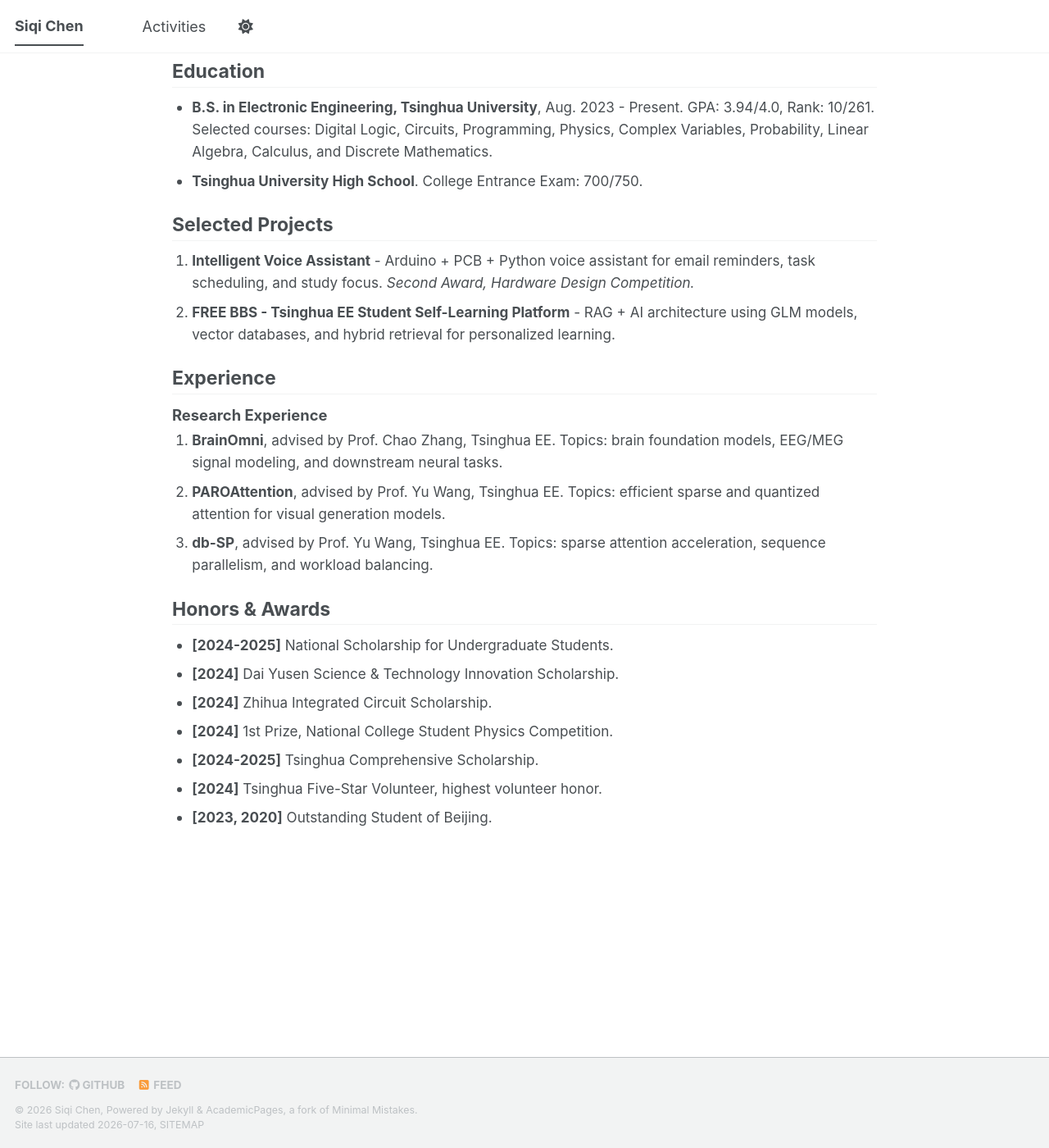
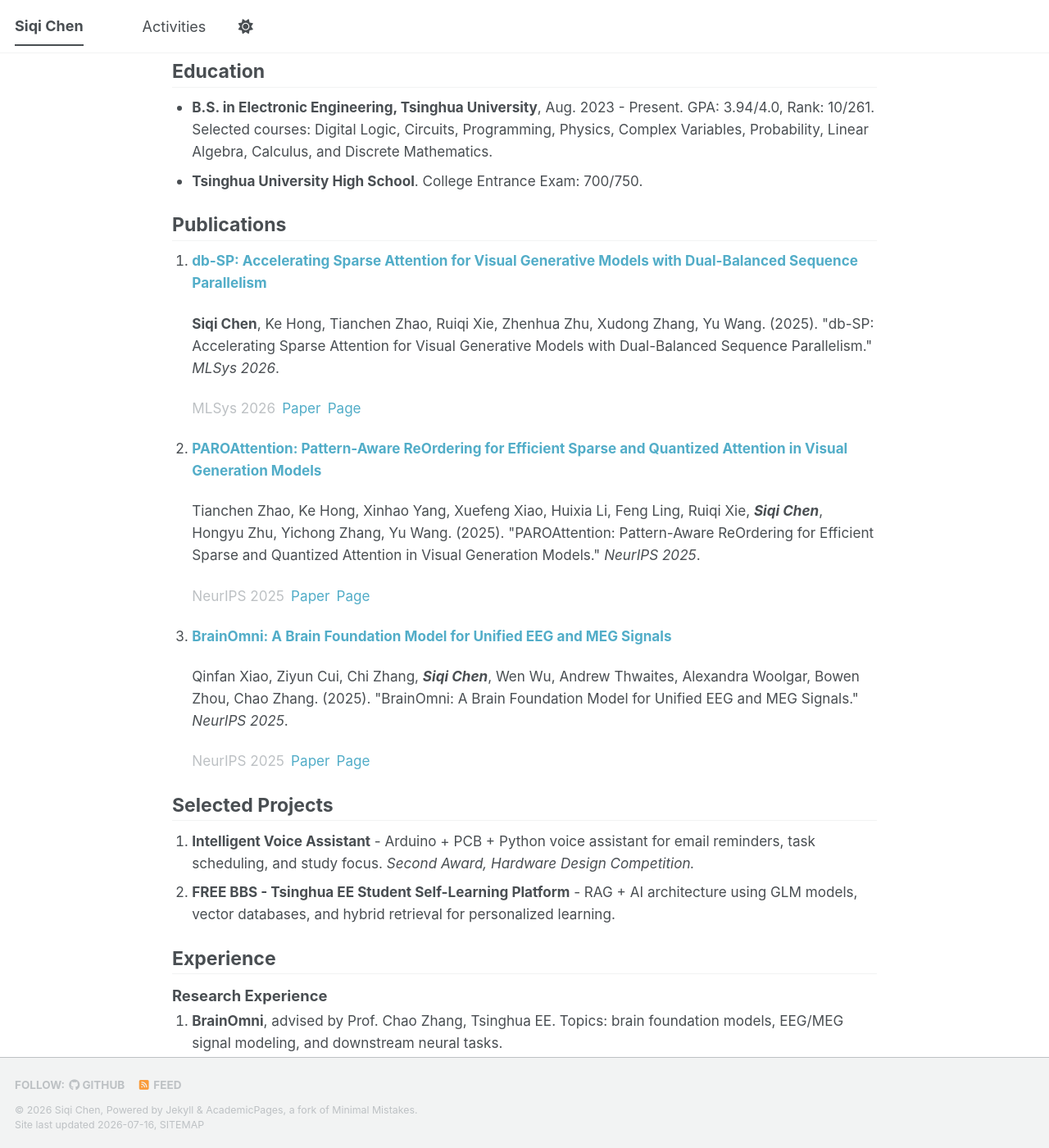
Before and after one commit to jamescsq47/jamescsq47.github.io, a Jekyll site: the page built from _pages/about.md, in a window 1280 px wide and 1400 px high, scrolled down 650 px. Shown: the whole window at 82% size. Built offline with Jekyll 4.4.1, drawn with Linux system fonts in a browser that asks for light colours; a script bundle is joined from its source files by our own code; library files that are not in the unit come from our copies.

Commit message:
Restore publications on homepage

```diff
--- a/_pages/about.md
+++ b/_pages/about.md
@@ -67,6 +67,30 @@ redirect_from:
   </section>
 
   <section>
+    <h2>Publications</h2>
+    <ol class="compact-publications">
+      {% assign pubs = site.publications | reverse %}
+      {% for pub in pubs %}
+        <li>
+          <p class="publication-title">
+            {% if pub.paperurl %}
+              <a href="{{ pub.paperurl }}">{{ pub.title }}</a>
+            {% else %}
+              <a href="{{ base_path }}{{ pub.url }}">{{ pub.title }}</a>
+            {% endif %}
+          </p>
+          <p class="publication-meta">{{ pub.citation }}</p>
+          <p class="publication-links">
+            <span>{{ pub.venue }}</span>
+            {% if pub.paperurl %}<a href="{{ pub.paperurl }}">Paper</a>{% endif %}
+            <a href="{{ base_path }}{{ pub.url }}">Page</a>
+          </p>
+        </li>
+      {% endfor %}
+    </ol>
+  </section>
+
+  <section>
     <h2>Selected Projects</h2>
     <ol>
       <li>
```
